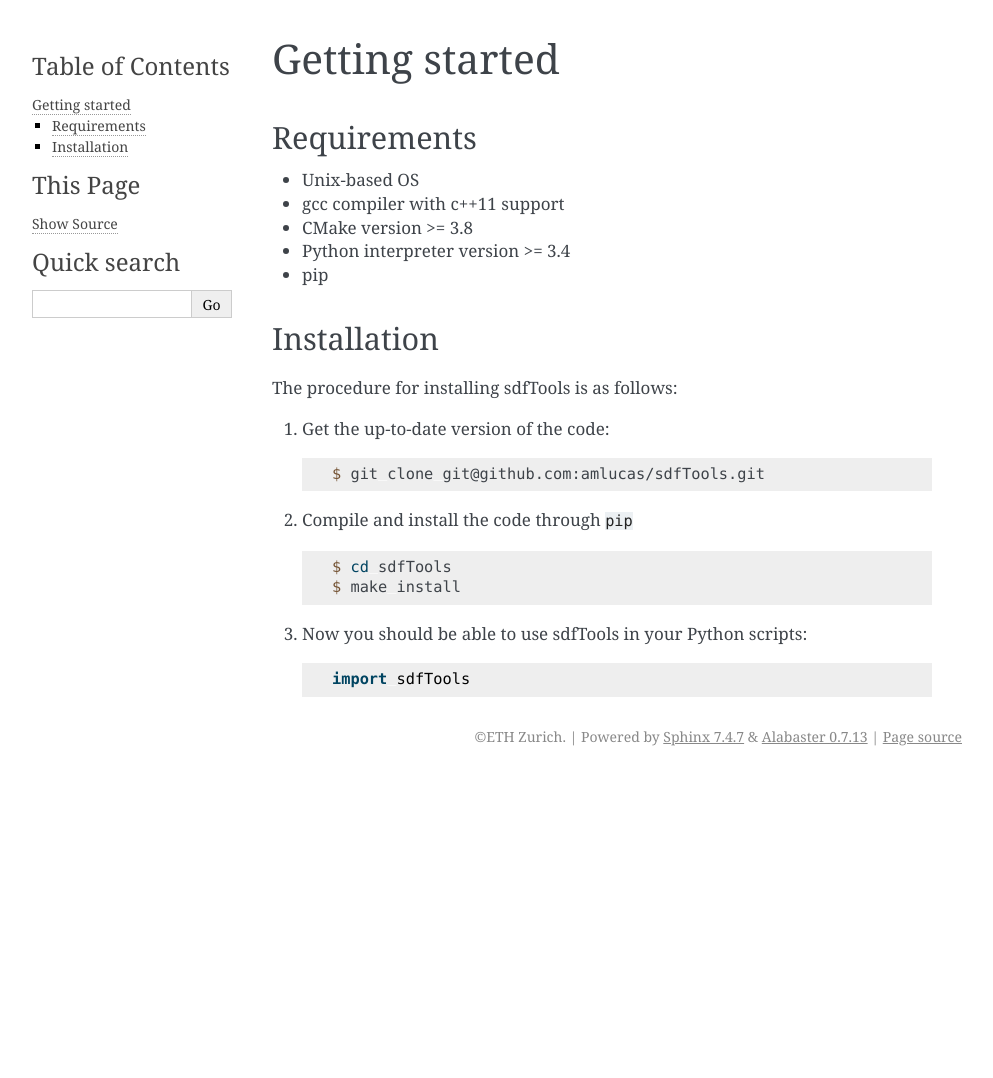
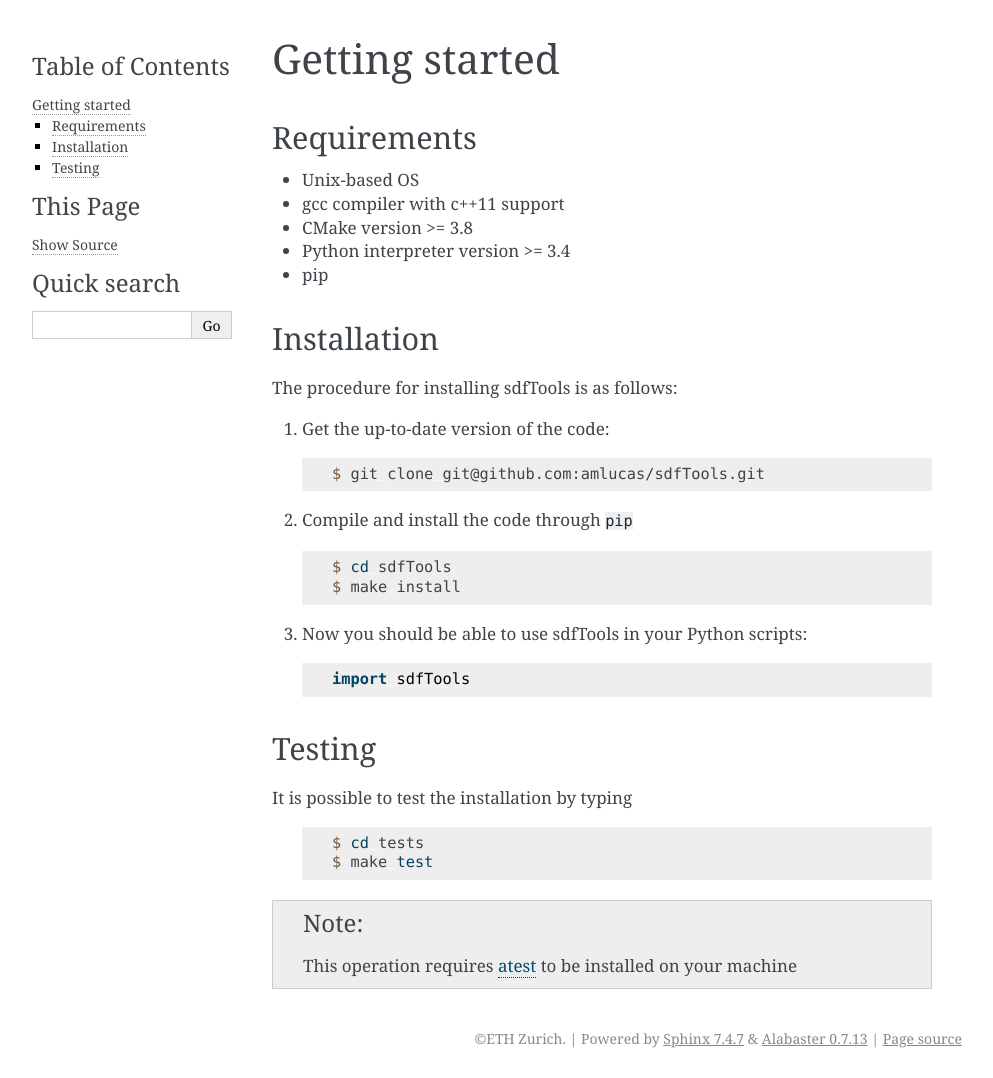
Before and after one commit to amlucas/sdfTools, a Sphinx documentation site: the page built from docs/source/user/installation.rst, in a window 1280 px wide. Shown: the whole page, without its empty margins (148-1141 px from the left). Built offline with Sphinx 7.4.7, drawn with Linux system fonts in a browser that asks for light colours; before the commit the page ends 900 px from its top, so only the background shows below that.

Commit message:
add testing section; closes #9

```diff
--- a/docs/source/user/installation.rst
+++ b/docs/source/user/installation.rst
@@ -38,3 +38,17 @@ The procedure for installing sdfTools is as follows:
    .. code-block:: python
 
       import sdfTools
+
+Testing
+*******
+
+It is possible to test the installation by typing
+
+   .. code-block:: console
+
+      $ cd tests
+      $ make test
+
+.. note::
+
+   This operation requires `atest <https://gitlab.ethz.ch/mavt-cse/atest.git>`_ to be installed on your machine
```
